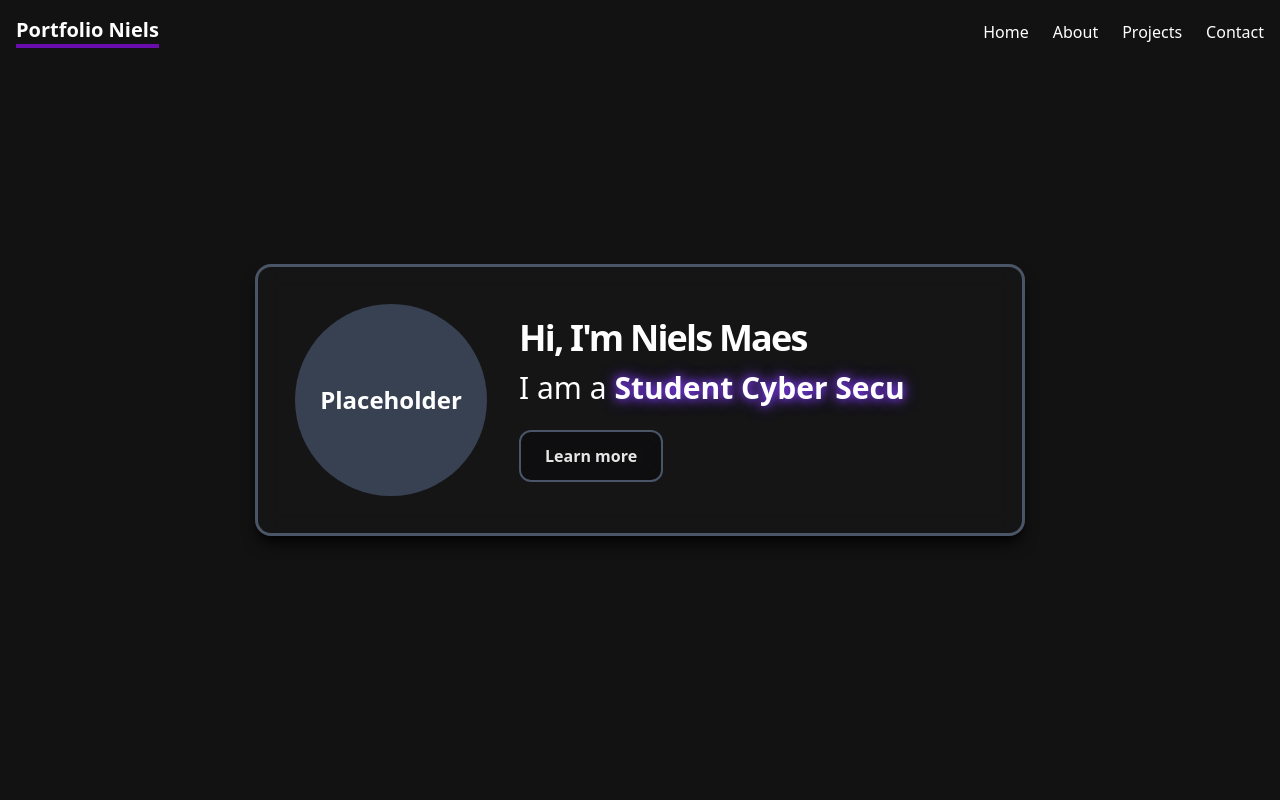
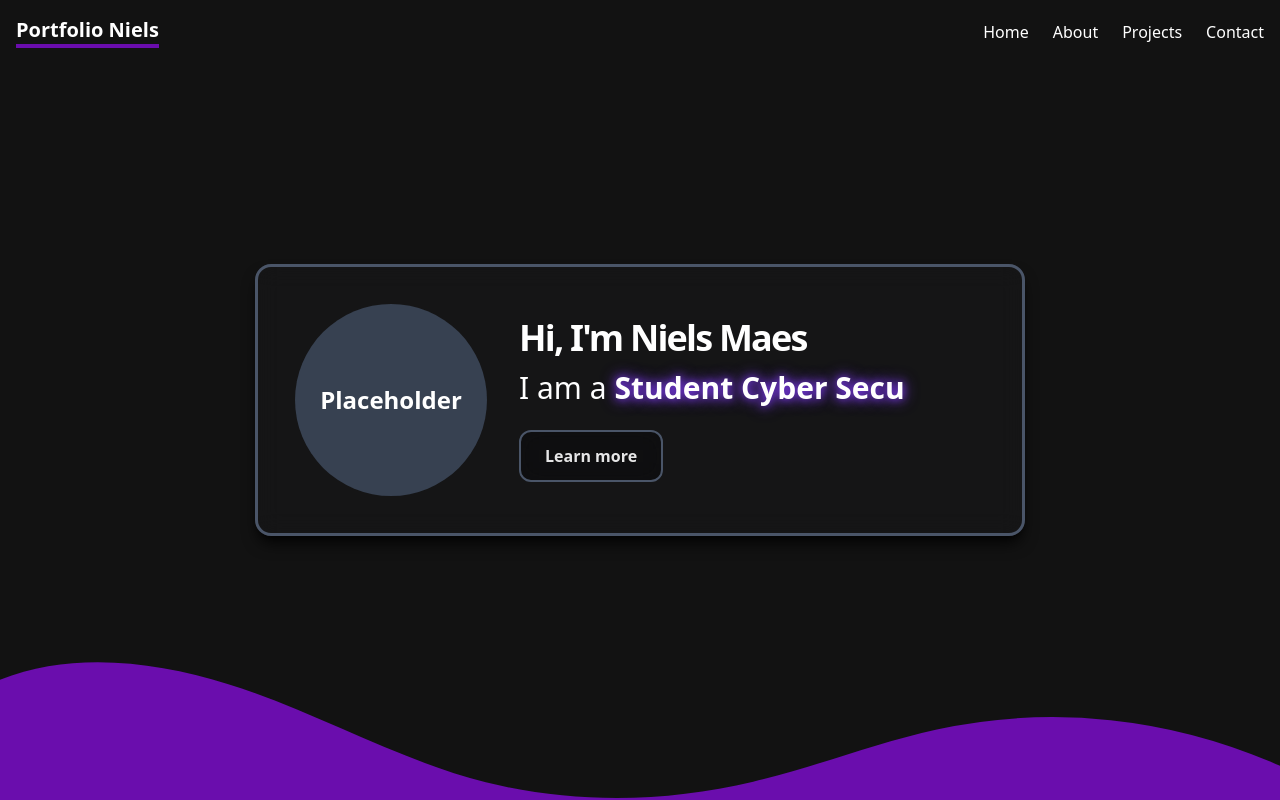
Before and after one commit to NielsM05/portfolioniels, a Vue app: page / in a window 1280 px wide. Built offline with nearby package versions, Linux system fonts and the light colour scheme.

Commit message:
Added wave on the bottom of the main viewport section

```diff
--- a/src/views/HomeView.vue
+++ b/src/views/HomeView.vue
@@ -1,5 +1,5 @@
 <template>
-  <div class="bg-darkest-blue text-white min-h-screen flex items-center justify-center">
+  <div class="bg-darkest-blue text-white min-h-screen flex flex-col items-center justify-center relative">
     <!-- Main Box -->
     <div
         class="group relative bg-zinc-900/50 rounded-2xl p-10 shadow-lg shadow-black/80 flex md:flex-row flex-col md:items-start items-center justify-center gap-6 backdrop-blur-md box-container"
@@ -27,21 +27,35 @@
         </div>
       </div>
     </div>
+
+    <!-- Shape Divider -->
+    <div class="custom-shape-divider-bottom-1733574888">
+      <svg
+          data-name="Layer 1"
+          xmlns="http://www.w3.org/2000/svg"
+          viewBox="0 0 1200 120"
+          preserveAspectRatio="none"
+      >
+        <path
+            d="M321.39,56.44c58-10.79,114.16-30.13,172-41.86,82.39-16.72,168.19-17.73,250.45-.39C823.78,31,906.67,72,985.66,92.83c70.05,18.48,146.53,26.09,214.34,3V0H0V27.35A600.21,600.21,0,0,0,321.39,56.44Z"
+            class="shape-fill"
+        ></path>
+      </svg>
+    </div>
   </div>
 </template>
 
-
 <script>
 export default {
-  name: 'HomeView',
+  name: "HomeView",
   data() {
     return {
       positions: [
-        'Developer',
-        'Student Cyber Security',
-        'Co-founder of Stellarnode',
+        "Developer",
+        "Student Cyber Security",
+        "Co-founder of Stellarnode",
       ],
-      currentText: '',
+      currentText: "",
       typingSpeed: 100,
     };
   },
@@ -61,7 +75,7 @@
             this.deleteText(() => {
               positionIndex = (positionIndex + 1) % this.positions.length;
               charIndex = 0;
-              this.currentText = '';
+              this.currentText = "";
               type();
             });
           }, 1500);
@@ -86,6 +100,7 @@
   },
 };
 </script>
+
 <style scoped>
 /* Box Glow */
 .box-container {
@@ -93,7 +108,7 @@
 }
 
 .box-container::before {
-  content: '';
+  content: "";
   position: absolute;
   inset: 0;
   border: 3px solid #4a5568; /* Default gray border */
@@ -121,7 +136,7 @@
 }
 
 .glow-button::before {
-  content: '';
+  content: "";
   position: absolute;
   inset: -2px; /* Adjust to cover the border */
   border-radius: inherit;
@@ -141,4 +156,26 @@
 .glow-effect {
   text-shadow: 0 0 8px #7c3aed, 0 0 16px #7c3aed;
 }
+
+/* Shape Divider */
+.custom-shape-divider-bottom-1733574888 {
+  position: absolute;
+  bottom: 0;
+  left: 0;
+  width: 100%;
+  overflow: hidden;
+  line-height: 0;
+  transform: rotate(180deg);
+}
+
+.custom-shape-divider-bottom-1733574888 svg {
+  position: relative;
+  display: block;
+  width: calc(100% + 1.3px);
+  height: 150px;
+}
+
+.custom-shape-divider-bottom-1733574888 .shape-fill {
+  fill: #6a0dad;
+}
 </style>
```
